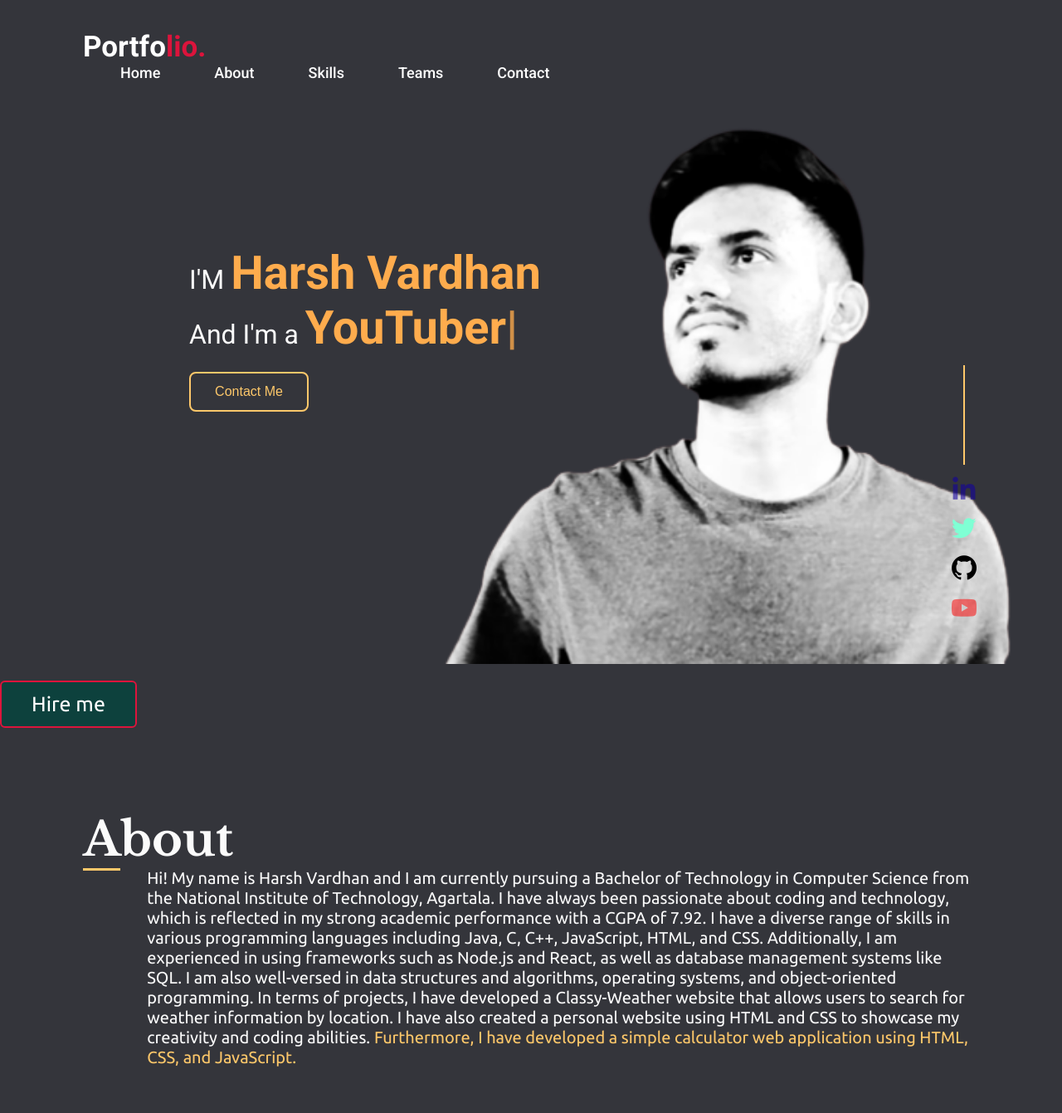
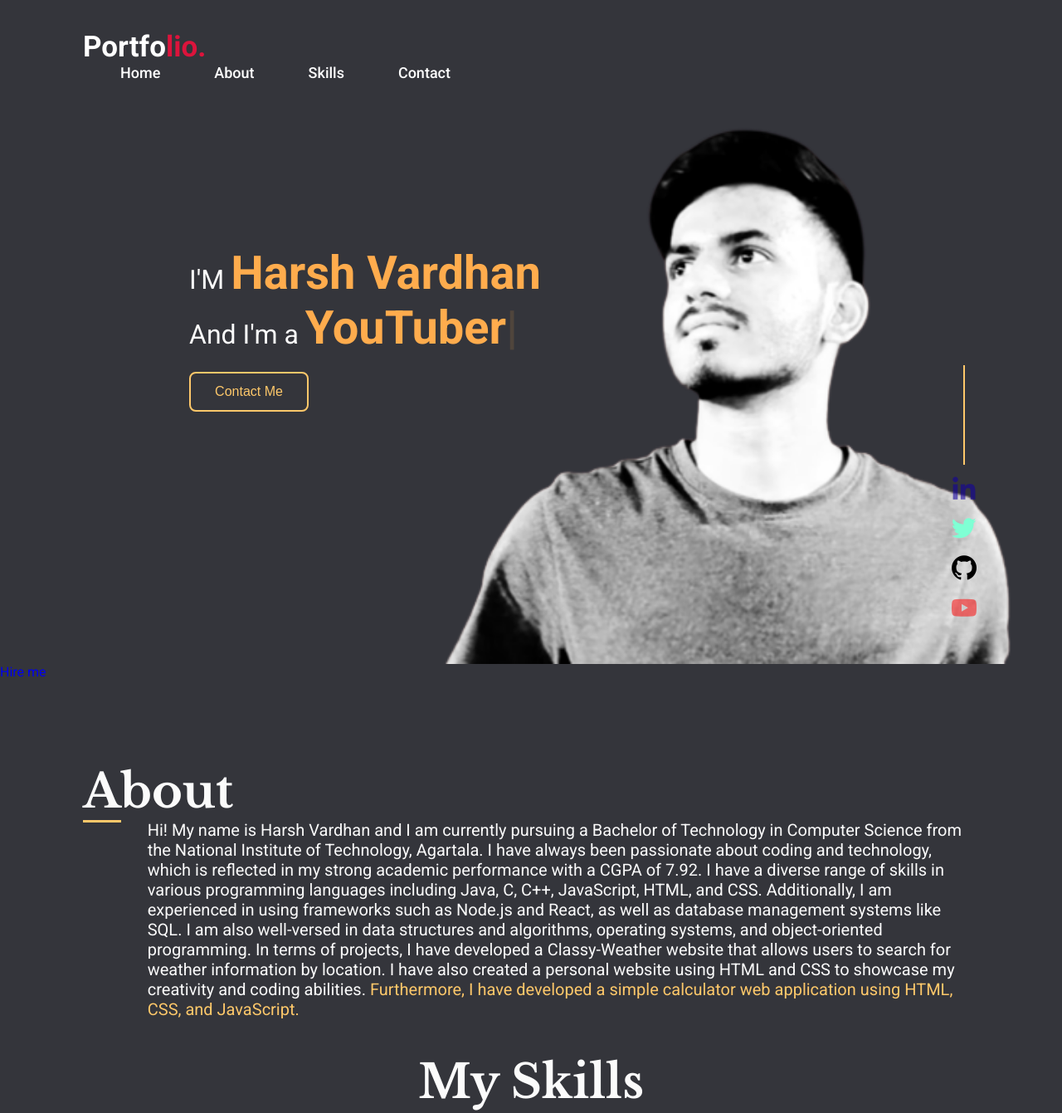
Before and after one commit to 007Harshvardhan/portfolio, a plain HTML site: page index.html in a window 1280 px wide. Shown: the top 1341 px of the page at 83% size. Drawn offline with nearby package versions, Linux system fonts and the light colour scheme.

Commit message:
update code

```diff
--- a/index.html
+++ b/index.html
@@ -32,7 +32,6 @@
                     <li><a href="#home" class="menu-btn">Home</a></li>
                     <li><a href="#about" class="menu-btn">About</a></li>
                     <li><a href="#skills" class="menu-btn">Skills</a></li>
-                    <li><a href="#teams" class="menu-btn">Teams</a></li>
                     <li><a href="#contact" class="menu-btn">Contact</a></li>
                 </ul>
                 <div class="menu-btn">
@@ -44,7 +43,7 @@
             <div class="intro">
                 <h3>I'M <Span>Harsh Vardhan</Span></h3>
                 <h3 class="text-3">And I'm a <span class="typing"></span></h3>
-                <button>Contact Me</button>
+                <button class="#contact1">Contact Me</button>
             </div>
             <div class="socials">
                 <div class="line"></div>
--- a/script.js
+++ b/script.js
@@ -48,12 +48,12 @@ $(document).ready(function(){
         loop: true
     });
 
-    var typed = new Typed(".typing-2", {
+   /* var typed = new Typed(".typing-2", {
         strings: ["Developer" , "Designer","YouTuber", "Blogger"],
         typeSpeed: 100,
         backSpeed: 60,
         loop: true
-    });
+    });*/
 
     // owl carousel script
     $('.carousel').owlCarousel({
--- a/style.css
+++ b/style.css
@@ -173,7 +173,7 @@ header nav .search {
 }
 
 /* home section styling */
-.home {
+/*.home {
   display: flex;
   background: url("images/banner.jpg") no-repeat center;
   height: 100vh;
@@ -205,7 +205,7 @@ header nav .search {
 .home .home-content a:hover {
   color: rgb(133, 141, 15);
   background: none;
-}
+}*/
 
 header nav .search input {
   border: none;
```
